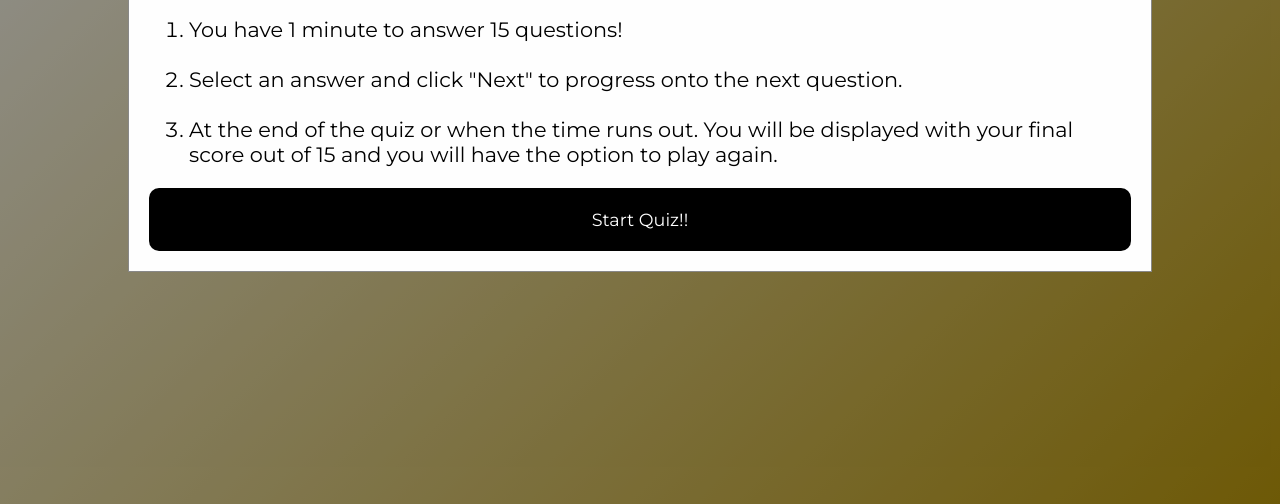
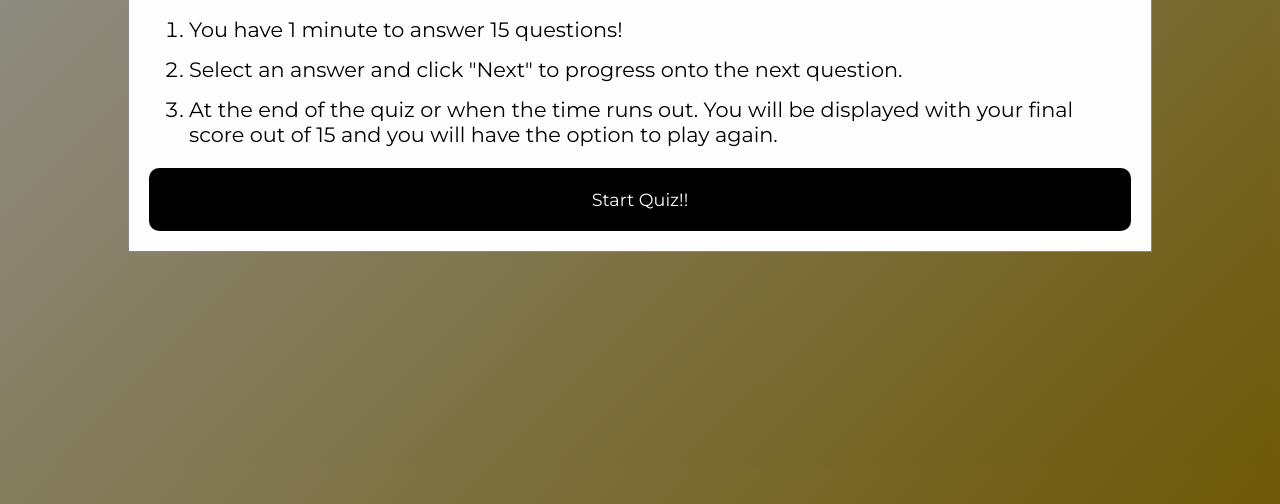
Before and after one commit to Code-Institute-Submissions/Milestone-Project-356, a plain HTML site: page index.html in a window 1280 px wide. Both pictures are taken after a click on the button "View Quiz Rules". Shown: the part 296-800 px from the top of the page. Drawn offline with Linux system fonts and the light colour scheme.

Commit message:
Removed the <br> elements from my <ol> as it did not pass the HTML validator. Updated the css to add margin bottom to the list items for the same effect.

```diff
--- a/assets/style.css
+++ b/assets/style.css
@@ -48,6 +48,11 @@ body {
     padding: 20px;
     border: 1px solid #888;
     width: 80%;
+  }
+
+  /* Modal content list items */
+  .modal-content li {
+    margin-bottom: 15px;
   }
 
   /* Close button */
```
Also changed, not shown: index.html (+0 -2 lines).
